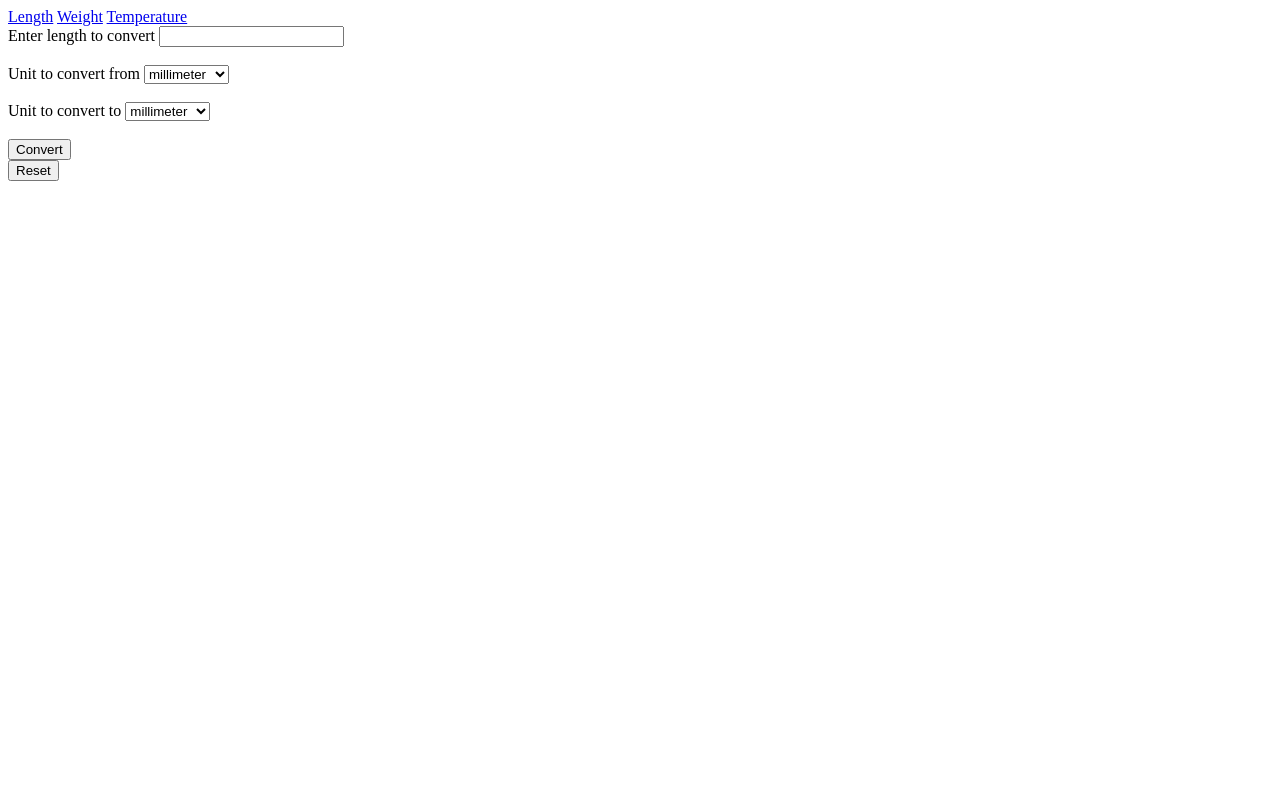
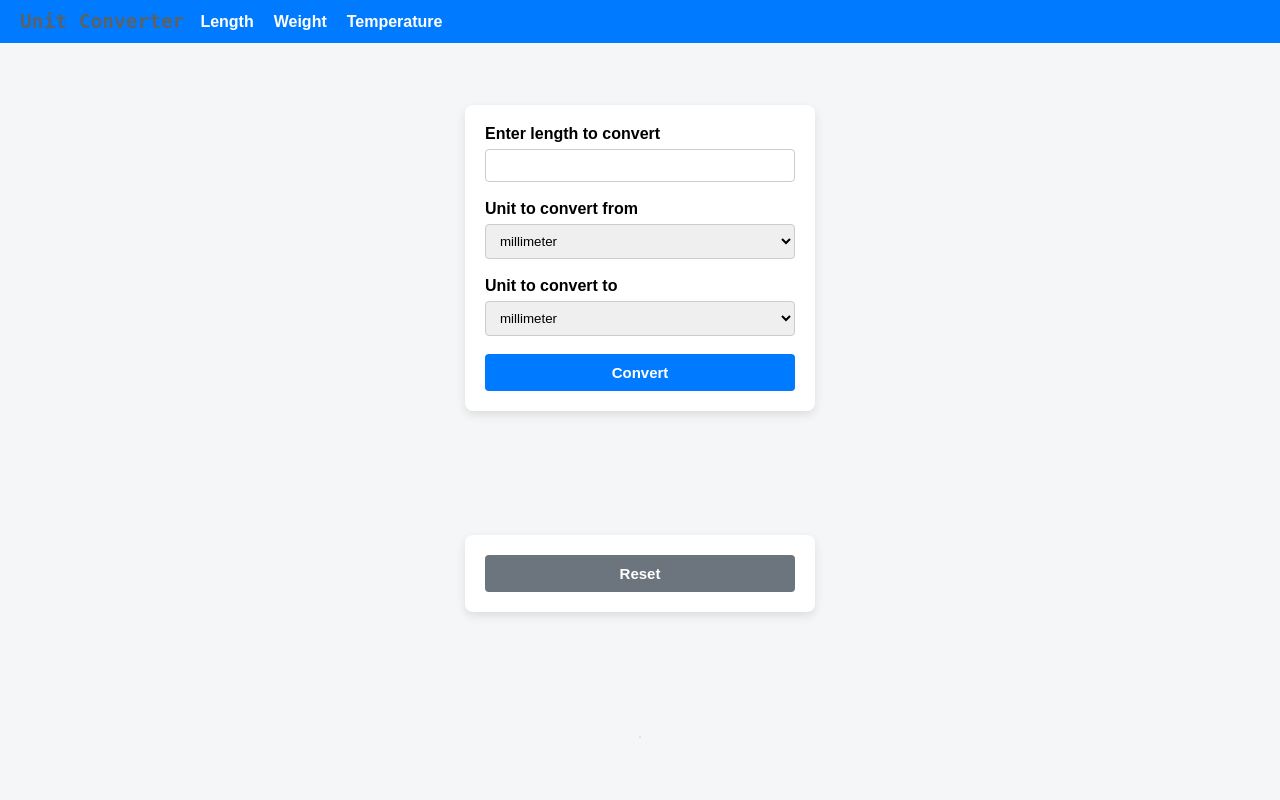
Before and after one commit to rishikabilla/unit_converter, a Flask app: page / in a window 1280 px wide. Run offline with Flask 3, Linux system fonts and the light colour scheme.

Commit message:
Added styles to html pages

```diff
--- a/main.py
+++ b/main.py
@@ -75,4 +75,4 @@ def temp():
         return render_template("temp.html",result=result,unit=to_unit)
 
 if __name__=="__main__":
-    app.run(debug=True)
+    app.run(port=5000,debug=True)
--- a/static/style.css
+++ b/static/style.css
@@ -0,0 +1,96 @@
+* {
+    margin: 0;
+    padding: 0;
+    box-sizing: border-box;
+    font-family: Arial, Helvetica, sans-serif;
+}
+
+body {
+    background-color: #f4f6f8;
+    min-height: 100vh;
+    display: flex;
+    flex-direction: column;
+}
+
+h2 {
+   color:#5a6268;
+   font-family: monospace;
+   padding-right: 16px;
+   align-items: center;
+}
+
+nav {
+    display: flex;
+    max-width: 100;
+    align-items: center;
+    padding: 10px 20px;
+    background-color: #007bff;
+}
+
+nav a {
+    text-decoration: none;
+    color: white;
+    margin-right: 20px;
+    font-weight: 600;
+}
+
+nav a:hover {
+    text-decoration: underline;
+}
+
+form {
+    margin: auto;
+    background-color: #ffffff;
+    padding: 20px;
+    width: 350px;
+    border-radius: 8px;
+    box-shadow: 0 4px 10px rgba(0, 0, 0, 0.1);
+}
+
+label {
+    font-weight: 600;
+    display: block;
+    margin-bottom: 6px;
+}
+
+input[type="number"],
+select {
+    width: 100%;
+    padding: 8px 10px;
+    border: 1px solid #ccc;
+    border-radius: 4px;
+}
+
+input[type="submit"],
+button {
+    width: 100%;
+    padding: 10px;
+    border: none;
+    border-radius: 4px;
+    background-color: #007bff;
+    color: white;
+    font-size: 15px;
+    font-weight: 600;
+    cursor: pointer;
+}
+
+button {
+    background-color: #6c757d;
+}
+
+input[type="submit"]:hover {
+    background-color: #0056b3;
+}
+
+button:hover {
+    background-color: #5a6268;
+}
+
+h4 {
+    margin: auto;
+    background-color: #e9f7ef;
+    color: #155724;
+    border: 1px solid #c3e6cb;
+    border-radius: 6px;
+    font-size: 18px;
+}
--- a/templates/index.html
+++ b/templates/index.html
@@ -4,11 +4,15 @@
     <meta charset="UTF-8">
     <meta name="viewport" content="width=device-width, initial-scale=1.0">
     <title>Unit Converter - Length</title>
+    <link rel="stylesheet" href="{{url_for('static',filename='style.css')}}">
 </head>
 <body>
+    <nav>
+    <h2>Unit Converter</h2>
     <a href="{{url_for('length')}}">Length</a>
     <a href="{{url_for('weight')}}">Weight</a>
     <a href="{{url_for('temp')}}">Temperature</a>
+    </nav>
     <form method="post" action="{{url_for('length')}}">
         <label for="length">Enter length to convert</label>
         <input type="number" step="any" name="length" required>
--- a/templates/temp.html
+++ b/templates/temp.html
@@ -4,11 +4,15 @@
     <meta charset="UTF-8">
     <meta name="viewport" content="width=device-width, initial-scale=1.0">
     <title>Unit Converter-Temperature</title>
+    <link rel="stylesheet" href="{{url_for('static',filename='style.css')}}">
 </head>
 <body>
+    <nav>
+    <h2>Unit Converter</h2>
     <a href="{{url_for('length')}}">Length</a>
     <a href="{{url_for('weight')}}">Weight</a>
     <a href="{{url_for('temp')}}">Temperature</a>
+    </nav>
     <form method="post" action="{{url_for('temp')}}">
         <label for="length">Enter Temperature to convert</label>
         <input type="number" step="any" name="temp" required>
--- a/templates/weight.html
+++ b/templates/weight.html
@@ -4,11 +4,15 @@
     <meta charset="UTF-8">
     <meta name="viewport" content="width=device-width, initial-scale=1.0">
     <title>Unit Converter - Weight</title>
+    <link rel="stylesheet" href="{{url_for('static',filename='style.css')}}">
 </head>
 <body>
+    <nav>
+    <h2>Unit Converter</h2>
     <a href="{{url_for('length')}}">Length</a>
     <a href="{{url_for('weight')}}">Weight</a>
     <a href="{{url_for('temp')}}">Temperature</a>
+    </nav>
     <form method="post" action="{{url_for('weight')}}">
         <label for="length">Enter weight to convert</label>
         <input type="number" step="any" name="weight" required>
```
